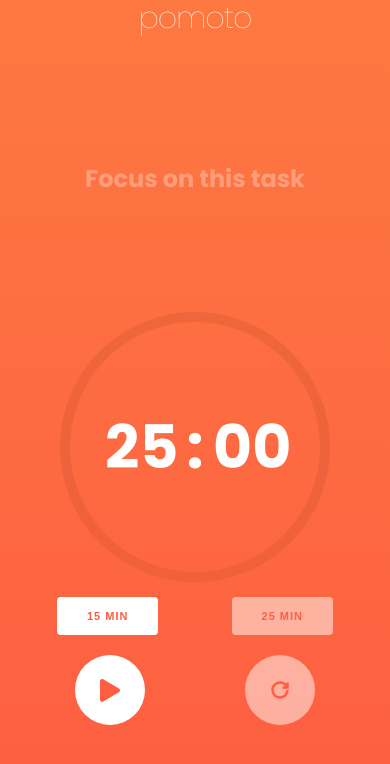
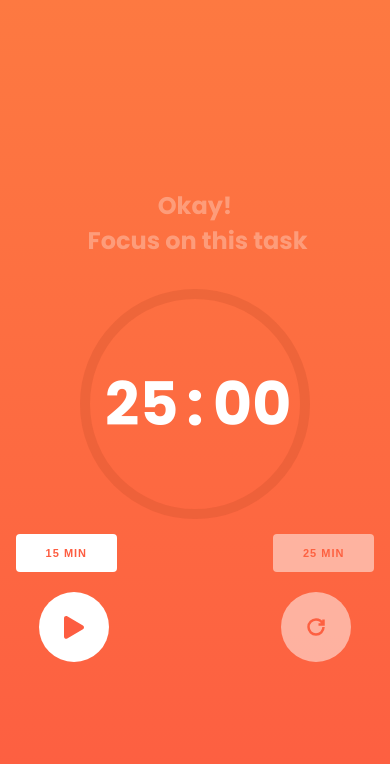
Before and after one commit to aiibe/timer, a React (Vite) app: page / in a window 390 px wide. Shown: the top 764 px of the page. Built offline with nearby package versions, Linux system fonts and the light colour scheme.

Commit message:
Fix responsive (#38)

```diff
--- a/index.html
+++ b/index.html
@@ -1,4 +1,4 @@
-<!DOCTYPE html>
+<!doctype html>
 <html lang="en">
   <head>
     <meta charset="UTF-8" />
@@ -17,9 +17,6 @@
   </head>
 
   <body>
-    <header>
-      <h1>pomoto</h1>
-    </header>
     <div id="app"></div>
     <script src="src/index.tsx" type="module"></script>
   </body>
--- a/src/components/TaskTitle.tsx
+++ b/src/components/TaskTitle.tsx
@@ -1,7 +1,7 @@
 function TaskTitle() {
   return (
     <div className="task">
-      <textarea placeholder="Focus on this task" autoFocus rows={20} />
+      <textarea placeholder={`Okay!\r\n Focus on this task`} autoFocus />
     </div>
   );
 }
--- a/src/components/Timer/Timer.tsx
+++ b/src/components/Timer/Timer.tsx
@@ -76,7 +76,7 @@ function Timer() {
       />
 
       <div className="clock-holder">
-        <Ring radius={150} stroke={10} progress={percentProgress} />
+        <Ring radius={130} stroke={10} progress={percentProgress} />
         <div className="digits">
           <div className="clock">
             <div className="minutes">{min}</div>
--- a/src/scss/style.scss
+++ b/src/scss/style.scss
@@ -24,14 +24,6 @@ body {
   flex: 1;
 }
 
-header {
-  h1 {
-    font-size: 3rem;
-    text-align: center;
-    margin-bottom: 0;
-  }
-}
-
 .button {
   background-color: rgba(255, 255, 255, 1);
   color: rgb(253, 93, 65);
@@ -40,7 +32,7 @@ header {
     opacity: 0.8;
   }
 
-  &:focus {
+  &:focus-visible {
     outline: 2px solid #37b1fd;
   }
 
@@ -68,7 +60,7 @@ header {
     opacity: 0.8;
   }
 
-  &:focus {
+  &:focus-visible {
     outline: 2px solid #37b1fd;
   }
 
@@ -94,9 +86,13 @@ header {
 .frame {
   display: flex;
   flex-direction: column;
-  margin: auto;
-  width: 30rem;
+  margin: 0 auto;
   font-weight: bold;
+
+  /* Styles for screens 901 pixels and wider */
+  @media screen and (min-width: 370px) {
+    margin: auto;
+  }
 
   .task {
     text-align: center;
@@ -109,7 +105,8 @@ header {
       text-align: center;
       border: none;
       resize: none;
-      height: 120px;
+      height: 8.5rem;
+      margin: 0;
 
       &::placeholder {
         color: inherit;
```
Also changed, not shown: src/assets/icon.png, 1 other file (tests, documents, lock files or other folders).
